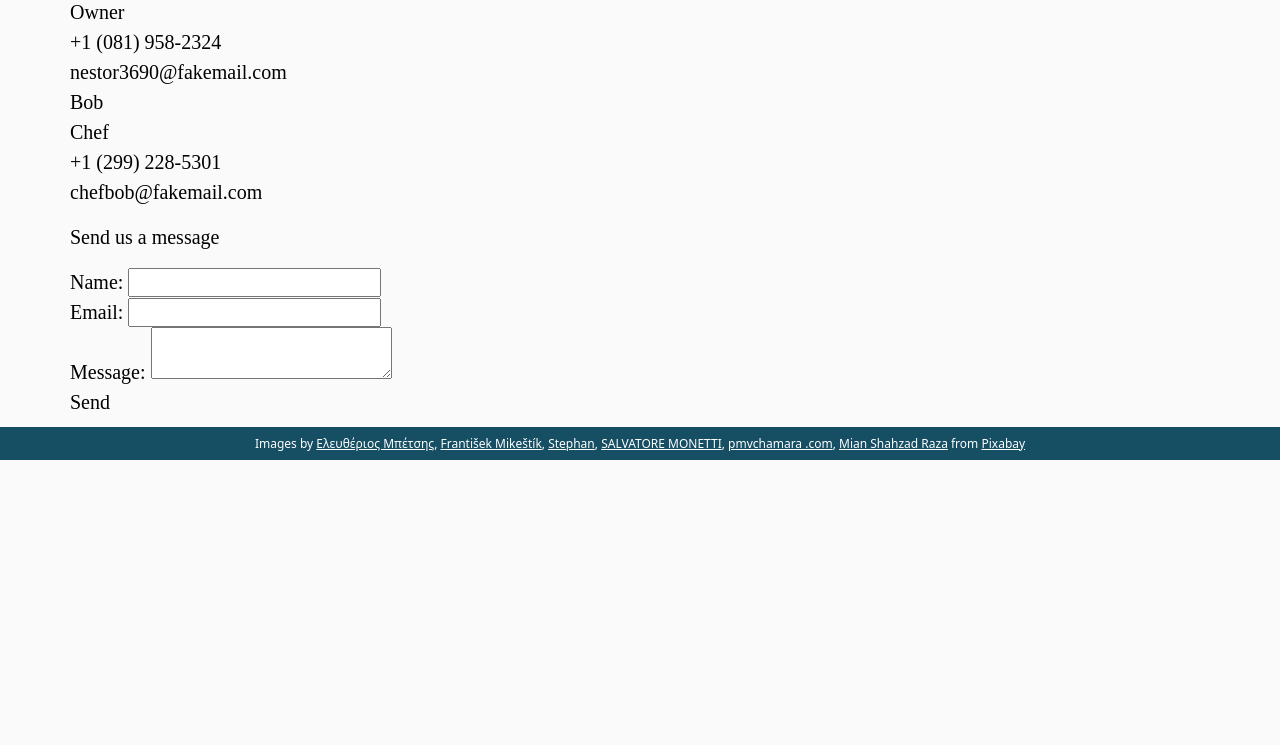
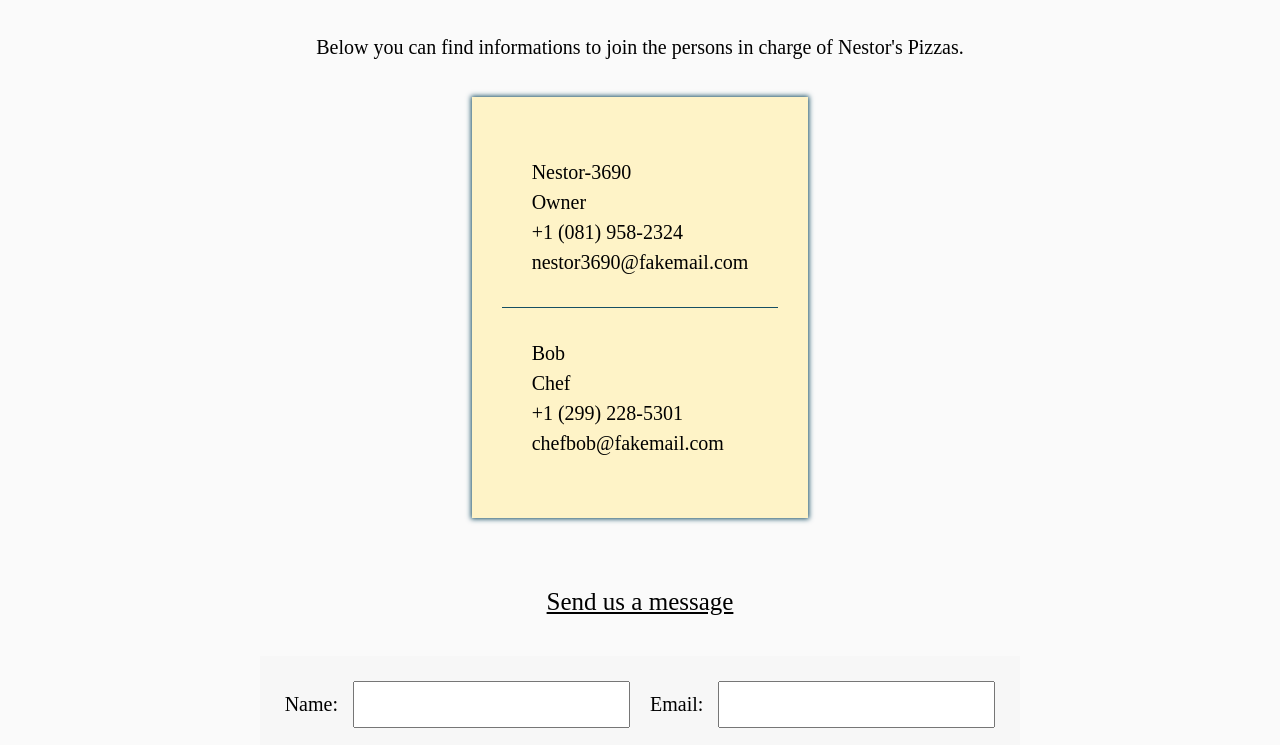
Before and after one commit to Nestor-3690/restaurant-page, a website built with webpack: page src/index.html in a window 1280 px wide. Shown: the part 213-958 px from the top of the page. Before the commit the page ends 800 px from the top, so only its background shows below. Built offline with nearby package versions, Linux system fonts and the light colour scheme; a web font is replaced by a local one.

Commit message:
Add styles for the contact tab

```diff
--- a/src/styles.css
+++ b/src/styles.css
@@ -66,7 +66,7 @@ nav button:nth-child(3) {
     gap: 1.5rem;
 }
 
-.restaurant-title, .menu-title {
+.restaurant-title, .menu-title, .contact-title {
     padding: 2rem 0;
     margin: 2rem 0;
     text-align: center;
@@ -74,7 +74,7 @@ nav button:nth-child(3) {
     text-transform: uppercase;
 }
 
-.restaurant-main, .main-menu {
+.restaurant-main, .main-menu, .contact-main {
     align-self: center;
     display: flex;
     flex-direction: column;
@@ -156,6 +156,79 @@ nav button:nth-child(3) {
 }
 
 
+
+.contact-text {
+    align-self: center;
+    padding: 1rem;
+    margin: 2rem 0rem 1rem;
+    font-size: 2.5rem;
+    text-decoration: underline;
+}
+.contacts {
+    align-self: center;
+    display: grid;
+    padding: 3rem;
+    margin: 2rem;
+    background-color: #fef3c7;
+    box-shadow: 0px 0px 5px 1px #164e63;
+}
+
+.contact {
+    padding: 3rem;
+}
+
+.contacts > div:first-child {
+    border-bottom: 1px solid #164e63;
+}
+
+form {
+    padding: 2.5rem;
+    margin-bottom: 2rem;
+    display: grid;
+    grid-template-columns: 1fr 1fr;
+    gap: 2rem;
+    align-self: center;
+    background-color: #a3a3a30a;
+}
+
+label {
+    margin-right: 1rem;
+}
+
+.form-message {
+    grid-area: 2 / 1 / 3 / 3;
+}
+
+textarea {
+    width: 100%;
+}
+
+.form-button {
+    position: relative;
+    grid-area: 3 / 1 / 4 / 3;
+    justify-self: center;
+    background-color: #164e63;
+    color: white;
+    padding: 1.5rem 2.5rem;
+    border-radius: 5px;
+}
+
+.form-button:active {
+    top: 1px;
+}
+
+.form-button:hover {
+    background-color: #fef3c7;
+    color: black;
+    transition: 0.25s;
+}
+
+input, textarea {
+    padding: 1rem;
+    font-family: "Roboto";
+}
+
+
 footer {
     padding: 0.75rem;
     margin-top: auto;
```
